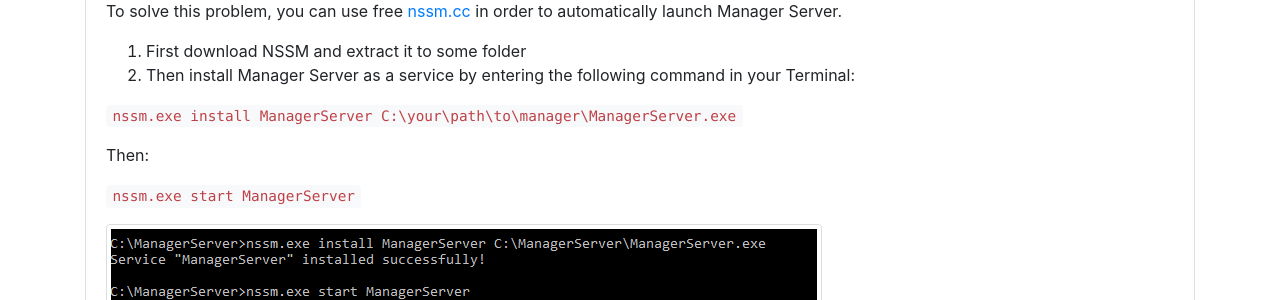
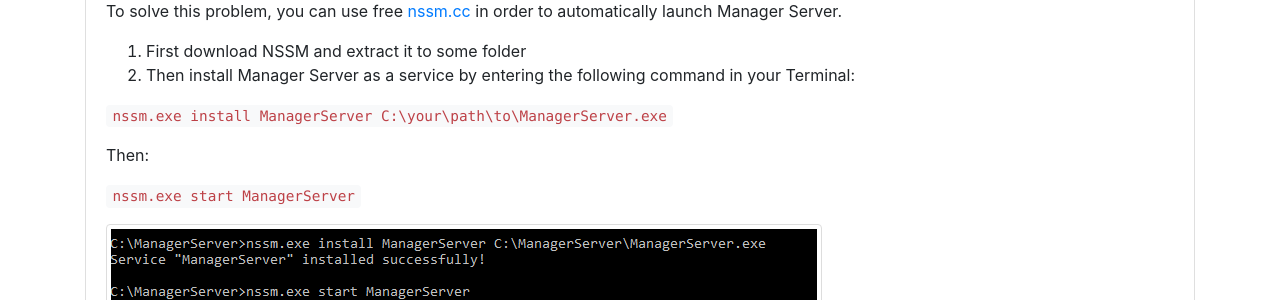
Before and after one commit to 3etechinns/www.manager.io, a Jekyll site: the page built from server/installation/windows/index.html, in a window 1280 px wide and 900 px high, scrolled down 2546 px. Shown: the part 152-452 px from the top of the window. Built offline with Jekyll 4.4.1, drawn with Linux system fonts in a browser that asks for light colours; comment, search, counter and statistics services are not loaded.

Commit message:
no message

```diff
--- a/server/installation/windows/index.html
+++ b/server/installation/windows/index.html
@@ -50,7 +50,7 @@ title: Installation
 <li>First download NSSM and extract it to some folder</li>
 <li>Then install Manager Server as a service by entering the following command in your Terminal:</li>
 </ol>
-<p class="card-text"><code>nssm.exe install ManagerServer C:\your\path\to\manager\ManagerServer.exe</code></p>
+<p class="card-text"><code>nssm.exe install ManagerServer C:\your\path\to\ManagerServer.exe</code></p>
 <p class="card-text">Then:<p>
 <p class="card-text"><code>nssm.exe start ManagerServer</code></p>
 <p class="card-text"><img src="nssm.png" class="img-thumbnail"></p>
```
